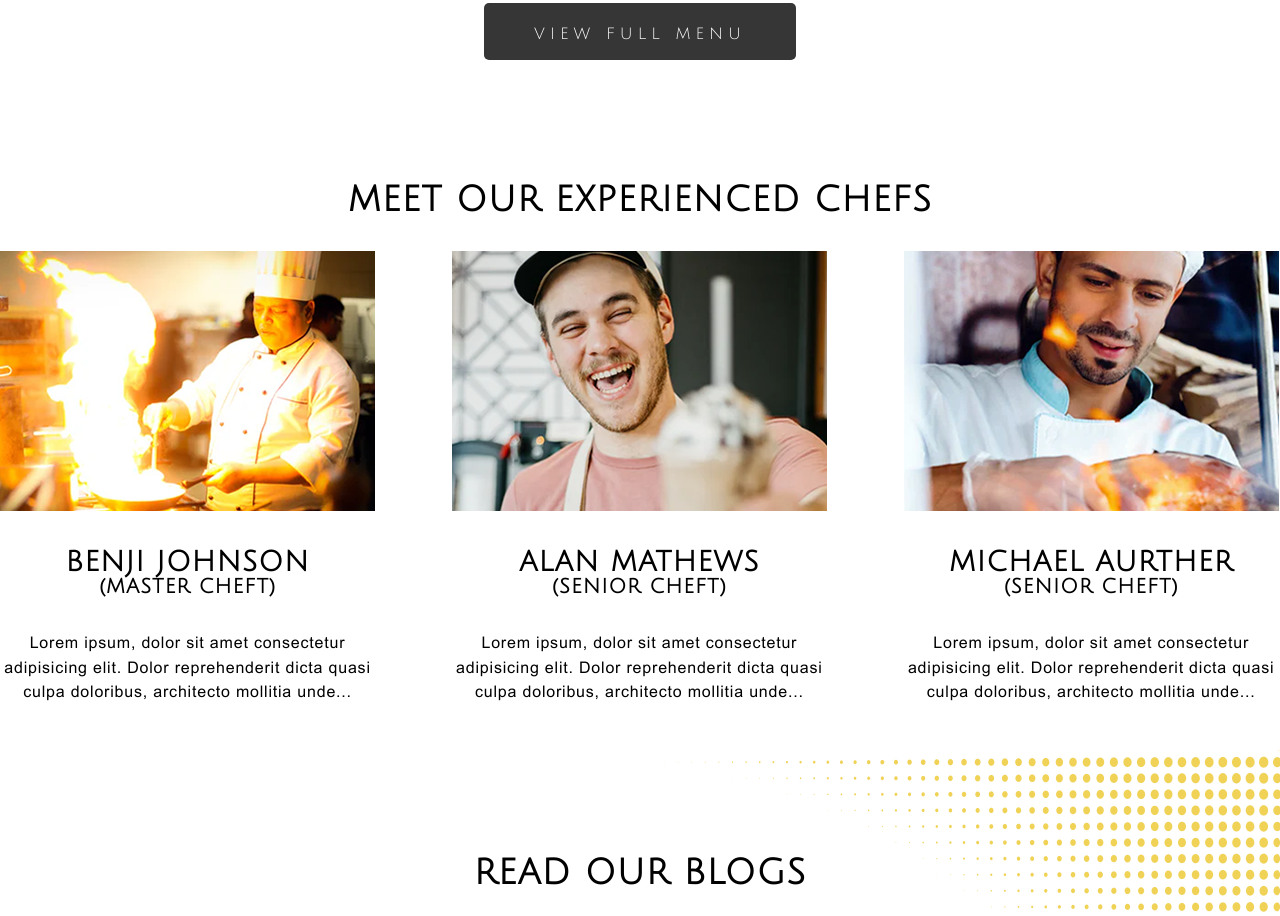
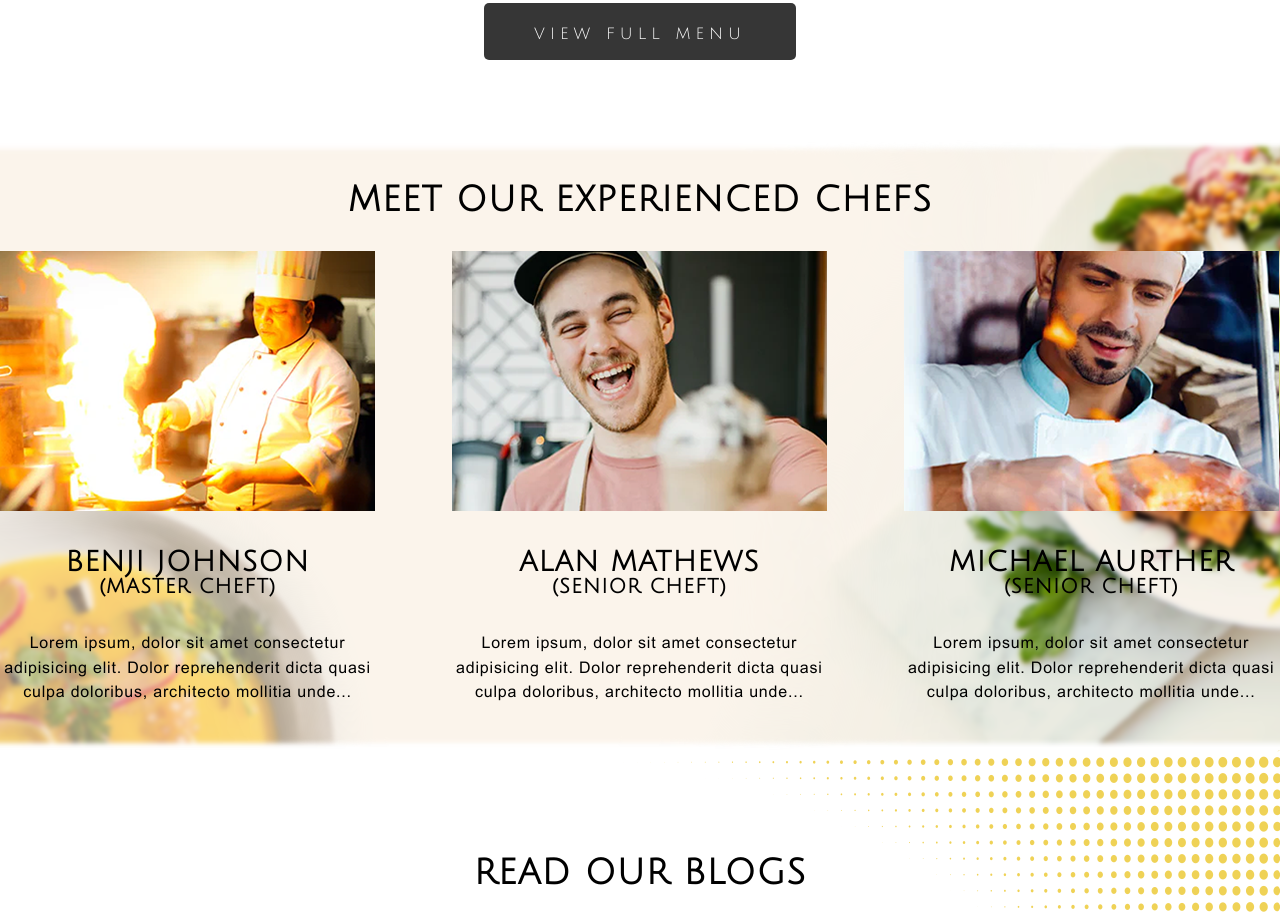
Before and after one commit to DevIdol/HTML_CSS_Template, a plain HTML site: page index.html in a window 1280 px wide. Shown: the part 2049-2965 px from the top of the page. Drawn offline with Linux system fonts and the light colour scheme.

Commit message:
Modified On 10 Nov 2022

```diff
--- a/css/style.css
+++ b/css/style.css
@@ -264,7 +264,7 @@ p {
 ======================================= */
 .sec-chefs {
   padding: 39px 0 45px;
-  background: url("../img/chefs_bg_img.png") no-repeat center/cover;
+  background: url("../img/img_chefs_bg.png") no-repeat center/cover;
 }
 
 .sec-chefs .chef-list {
```
